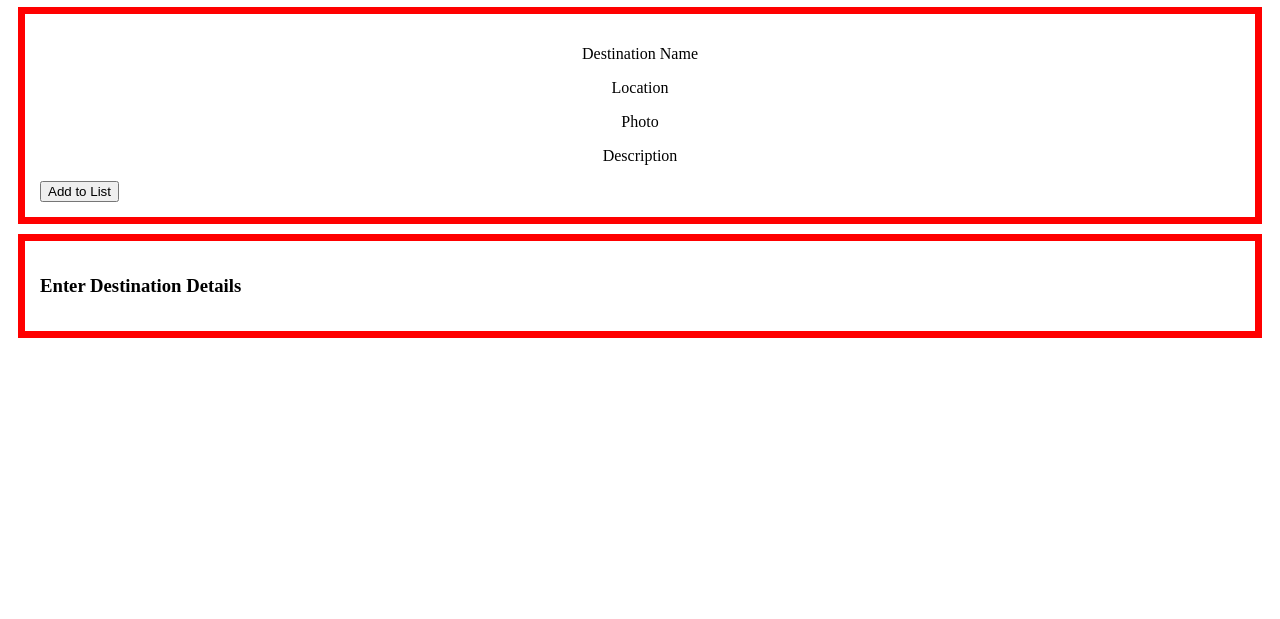
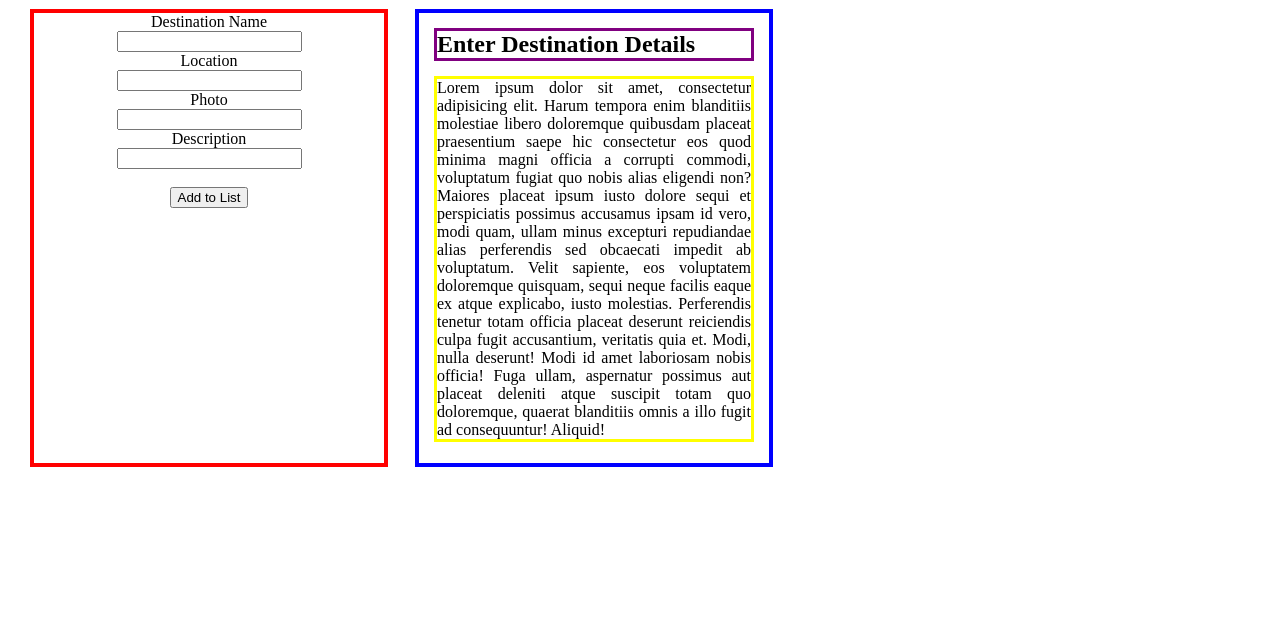
Before and after one commit to ae2baker/ae2-myVacayWL, a plain HTML site: page index.html in a window 1280 px wide. Shown: the part 181-800 px from the top of the page. Drawn offline with Linux system fonts and the light colour scheme.

Commit message:
After school update

```diff
--- a/css/style.css
+++ b/css/style.css
@@ -1,12 +1,43 @@
-section{
-    margin: 10px;
-    border: 7px solid red;
+header{
+    margin: 15px;
+    border: 7px solid greenyellow;
     padding: 15px;
+    height: auto;
+    text-align: center;
+}
+form{
+    margin: 15px;
+    border: 4px solid red;
+    width: 350px;
+    height: 450px;
+    position: absolute;
+    left: 15px;
+    top: 175px;
+    text-align: center;
 }
 h1{
     font-size: xx-large;
-    text-align: center;
 }
-p{
-    text-align: center;
+#blue{
+    margin: 15px;
+    border: 4px solid blue;
+    width: 350px;
+    height: 450px;
+    position: absolute;
+    left: 400px;
+    top: 175px;
 }
+#purple {
+    margin: 15px;
+    border: 3px solid purple;
+    text-align: left;
+    width: auto;
+    height: auto;
+}
+#yellow {
+    margin: 15px;
+    border: 3px solid yellow;
+    text-align: justify;
+    width: auto;
+    height: auto;
+}
--- a/index.html
+++ b/index.html
@@ -4,26 +4,64 @@
     <meta charset="UTF-8" />
     <meta http-equiv="X-UA-Compatible" content="IE=edge" />
     <meta name="viewport" content="width=device-width, initial-scale=1.0" />
-    <title>Document</title>
+    <title>Vacation Destination WishList</title>
     <link rel="stylesheet" href="./css/style.css" />
   </head>
   <body>
-    <section>
+    <header>
       <h1>Vacation Destinations WishList</h1>
       <p>
         Found exciting places to visit on your next vacation? Use the form below
         to add them to your wishlist.
       </p>
-    </section>
-    <section>
-      <p>Destination Name</p>
-      <p>Location</p>
-      <p>Photo</p>
-      <p>Description</p>
-      <button>Add to List</button>
-    </section>
-    <section>
-      <h3>Enter Destination Details</h3>
-    </section>
+    </header>
+    <div>
+      <form>
+        <label for="destinationname">Destination Name</label>
+        <br />
+        <input type="text" id="destinationname" name="destinationname" />
+        <br />
+        <label for="locationname">Location</label>
+        <br />
+        <input type="text" id="locationname" name="locationname" />
+        <br />
+        <label for="photo">Photo</label>
+        <br />
+        <input type="text" id="photo" name="photo" />
+        <br />
+        <label for="description">Description</label>
+        <br />
+        <input
+          type="text"
+          id="descriptionoflocation"
+          name="descriptionoflocation"
+        />
+        <br />
+        <br />
+        <button>Add to List</button>
+        <br />
+      </form>
+    </div>
+    <div>
+      <article id="blue">
+        <h2 id="purple">Enter Destination Details</h2>
+        <p id="yellow">
+          Lorem ipsum dolor sit amet, consectetur adipisicing elit. Harum
+          tempora enim blanditiis molestiae libero doloremque quibusdam placeat
+          praesentium saepe hic consectetur eos quod minima magni officia a
+          corrupti commodi, voluptatum fugiat quo nobis alias eligendi non?
+          Maiores placeat ipsum iusto dolore sequi et perspiciatis possimus
+          accusamus ipsam id vero, modi quam, ullam minus excepturi repudiandae
+          alias perferendis sed obcaecati impedit ab voluptatum. Velit sapiente,
+          eos voluptatem doloremque quisquam, sequi neque facilis eaque ex atque
+          explicabo, iusto molestias. Perferendis tenetur totam officia placeat
+          deserunt reiciendis culpa fugit accusantium, veritatis quia et. Modi,
+          nulla deserunt! Modi id amet laboriosam nobis officia! Fuga ullam,
+          aspernatur possimus aut placeat deleniti atque suscipit totam quo
+          doloremque, quaerat blanditiis omnis a illo fugit ad consequuntur!
+          Aliquid!
+        </p>
+      </article>
+    </div>
   </body>
 </html>
```
